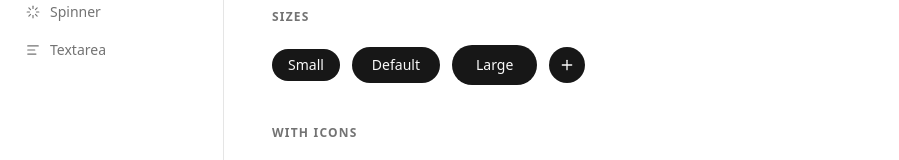
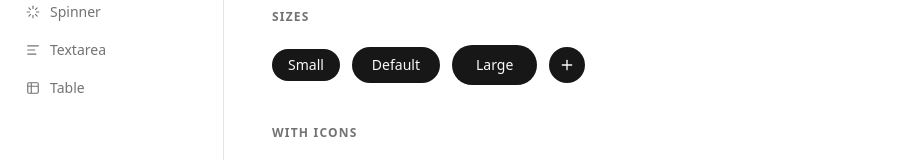
Before and after one commit to jeiwinfrey/klaude-ui-docs, a Next.js app: page / in a window 1280 px wide. Shown: the part 303-463 px from the top of the page, without its empty margins (0-899 px from the left). Built offline with nearby package versions, Linux system fonts and the light colour scheme.

Commit message:
feat: integrate table showcase

```diff
--- a/app/page.tsx
+++ b/app/page.tsx
@@ -2,7 +2,7 @@
 
 import { useState } from "react"
 import { motion } from "motion/react"
-import { Layers, Square, TriangleAlert, Tag, CircleUser, BarChart2, Loader, AlignLeft } from "lucide-react"
+import { Layers, Square, TriangleAlert, Tag, CircleUser, BarChart2, Loader, AlignLeft, Table2 } from "lucide-react"
 import { cn } from "@/lib/utils"
 import { ios } from "@/lib/motion"
 
@@ -13,6 +13,7 @@ import AvatarShowcase from "@/showcase/avatar-showcase"
 import ChartShowcase from "@/showcase/chart-showcase"
 import SpinnerShowcase from "@/showcase/spinner-showcase"
 import TextareaShowcase from "@/showcase/textarea-showcase"
+import TableShowcase from "@/showcase/table-showcase"
 
 // ─── Registry ────────────────────────────────────────────────────────────────
 
@@ -58,6 +59,12 @@ const COMPONENTS = [
     label: "Textarea",
     icon: AlignLeft,
     component: TextareaShowcase,
+  },
+  {
+    id: "table",
+    label: "Table",
+    icon: Table2,
+    component: TableShowcase,
   },
 ] as const
 
```
